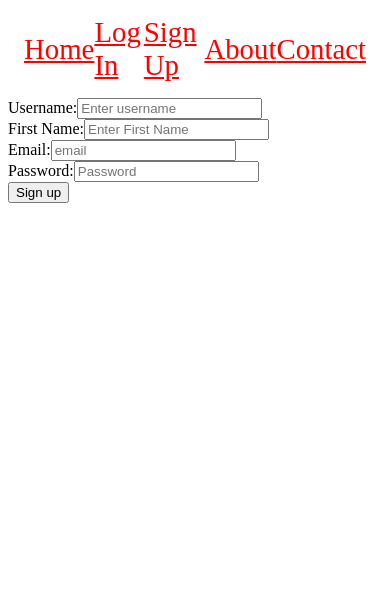
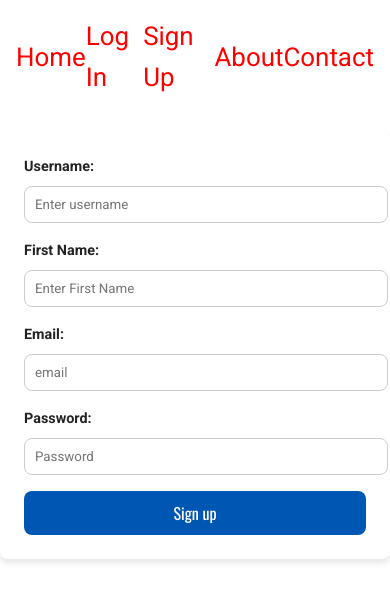
Before and after one commit to tscott-1/sppoorrt, a React (Vite) app: page /signup in a window 390 px wide. Shown: the top 602 px of the page. Built offline with nearby package versions, Linux system fonts and the light colour scheme.

Commit message:
fix issue with user signup and add some css

```diff
--- a/src/api/post-signup.js
+++ b/src/api/post-signup.js
@@ -1,4 +1,4 @@
-async function postSignup(username, firstname, email, password) {
+async function postSignup(username, first_name, email, password) {
     const url = `${import.meta.env.VITE_API_URL}/users/`;
     const response = await fetch(url, {
       method: "POST", // We need to tell the server that we are sending JSON data so we set the Content-Type header to application/json
--- a/src/pages/HomePage.css
+++ b/src/pages/HomePage.css
@@ -1,3 +1,14 @@
+/* Import modern sporty Google Fonts */
+@import url('https://fonts.googleapis.com/css2?family=Oswald:wght@300;400;600&family=Roboto:wght@400;700&display=swap');
+
+:root {
+    --primary-color: #0056b3; /* Deeper blue for better contrast */
+    --secondary-color: #d9372a; /* Deeper red-orange for clarity */
+    --background-color: #ffffff; /* White for maximum contrast */
+    --text-color: #222222; /* Slightly darker grey for better readability */
+    --border-radius: 8px;
+}
+
 #project-list {
     display: grid;
     grid-template-columns: 30% 30% 30%;
@@ -11,3 +22,141 @@
     column-gap: 10px;
     row-gap: 10px;
 }
+
+
+
+/* General Styles */
+body {
+  margin: 0;
+  padding: 0;
+  font-family: 'Roboto', sans-serif;
+  background-color: var(--background-color);
+  color: var(--text-color);
+  line-height: 1.6;
+}
+
+h1, h2, h3 {
+  font-family: 'Oswald', sans-serif;
+  color: var(--primary-color);
+  margin-bottom: 1rem;
+}
+
+a {
+  text-decoration: none;
+  color: var(--secondary-color);
+}
+
+/* Container */
+.container {
+  max-width: 1200px;
+  margin: 0 auto;
+  padding: 1rem;
+}
+
+/* Buttons */
+button {
+  font-family: 'Oswald', sans-serif;
+  background: var(--primary-color);
+  color: white;
+  padding: 10px 20px;
+  border: none;
+  border-radius: var(--border-radius);
+  cursor: pointer;
+  transition: background 0.3s ease;
+}
+
+button:hover {
+  background: var(--secondary-color);
+}
+
+/* Form Styling */
+form {
+  background: white;
+  padding: 2rem;
+  border-radius: var(--border-radius);
+  box-shadow: 0 4px 6px rgba(0, 0, 0, 0.1);
+  max-width: 600px;
+  margin: 2rem auto;
+}
+
+form label {
+    display: block;
+    margin-bottom: 0.5rem;
+    font-weight: bold;
+  }
+
+  form input, form select, form textarea {
+    width: 100%;
+    padding: 10px;
+    margin-bottom: 1rem;
+    border: 1px solid #ccc;
+    border-radius: var(--border-radius);
+    font-family: 'Roboto', sans-serif;
+  }
+
+  form input:focus, form select:focus, form textarea:focus {
+    outline: none;
+    border-color: var(--primary-color);
+    box-shadow: 0 0 5px var(--primary-color);
+  }
+
+  form button {
+    width: 100%;
+    font-size: 1.2rem;
+  }
+
+  /* Images */
+  img {
+    max-width: 100%;
+    height: auto;
+    border-radius: var(--border-radius);
+    box-shadow: 0 4px 6px rgba(0, 0, 0, 0.1);
+  }
+
+  /* Cards (Optional for Image/Text Combo) */
+  .card {
+    background: white;
+    border-radius: var(--border-radius);
+    box-shadow: 0 4px 6px rgba(0, 0, 0, 0.1);
+    overflow: hidden;
+    margin-bottom: 2rem;
+  }
+
+  .card img {
+    width: 100%;
+    display: block;
+  }
+
+  .card-content {
+    padding: 1rem;
+  }
+
+  .card-title {
+    font-family: 'Oswald', sans-serif;
+    color: var(--primary-color);
+    margin: 0 0 0.5rem;
+  }
+
+  .card-description {
+    font-family: 'Roboto', sans-serif;
+    color: var(--text-color);
+  }
+
+  /* Responsive Design */
+  @media (max-width: 768px) {
+    body {
+      font-size: 0.9rem;
+    }
+
+    h1 {
+      font-size: 1.5rem;
+    }
+
+    form {
+      padding: 1.5rem;
+    }
+
+    form button {
+      font-size: 1rem;
+    }
+  }
```
Also changed, not shown: Huge_soccer.png (added), images/Tiny_basketball.png (added).
